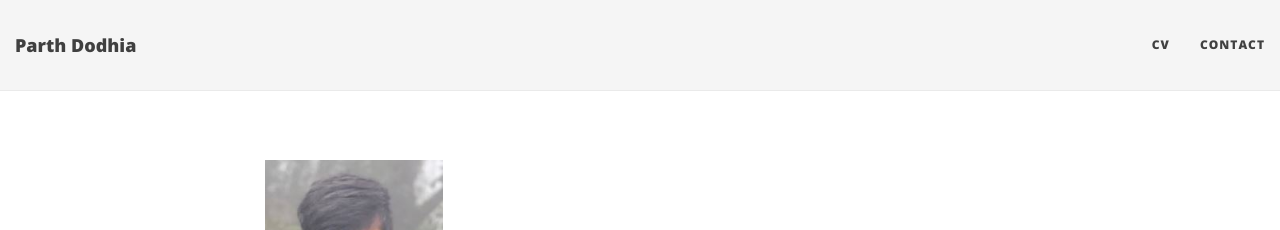
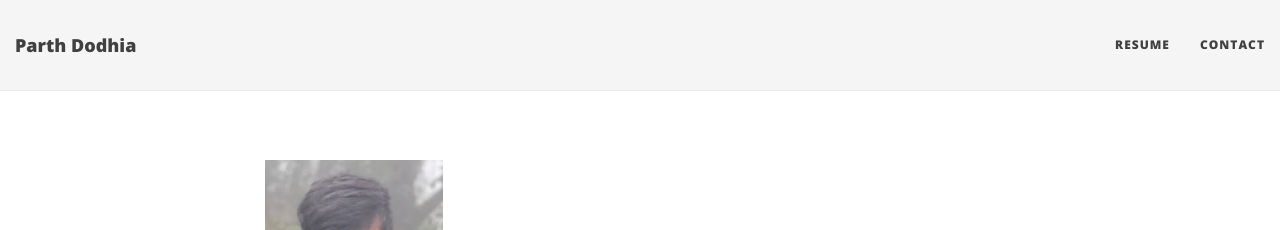
Before and after one commit to pdudeia/pdudeia.github.io, a Jekyll site: the page built from index.md, in a window 1280 px wide. Shown: the top 230 px of the page. Built offline with Jekyll 4.4.1, drawn with Linux system fonts in a browser that asks for light colours; nearby versions of some CDN libraries; a script that is not in the unit is left out.

Commit message:
Update _config.yml

```diff
--- a/_config.yml
+++ b/_config.yml
@@ -20,7 +20,7 @@ description: My personal website
 
 # List of links in the navigation bar
 navbar-links:
-  CV: "Parth Dodhia_CV.pdf"
+  Resume: "Parth Dodhia_Resume.pdf"
   Contact: "contact"
 #  About Me: "aboutme"
 #  Resources:
```
